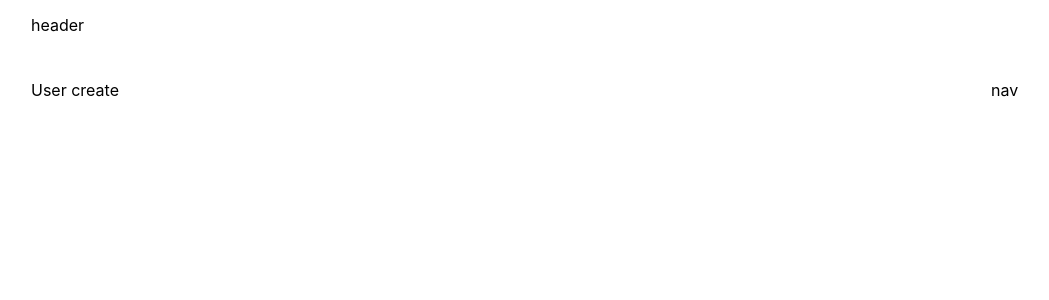
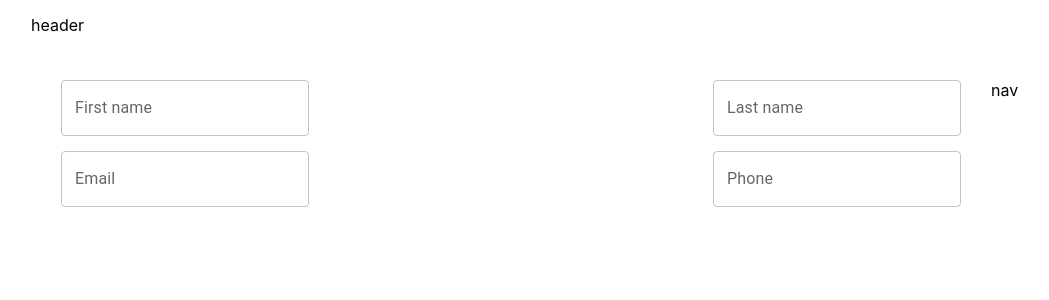
Before and after one commit to MaciejOstojski4/DS-app, a React (Create React App) app: page /users/create in a window 1280 px wide. Shown: the top 300 px of the page, without its empty margins (9-1058 px from the left). Built offline with nearby package versions, Linux system fonts and the light colour scheme.

Commit message:
Add i18n library, hook for handling changes on form and first 4 control

```diff
--- a/package.json
+++ b/package.json
@@ -16,8 +16,10 @@
     "@types/react": "^16.14.25",
     "@types/react-dom": "^16.9.14",
     "@types/react-redux": "^7.1.24",
+    "i18next": "^21.6.16",
     "react": "^18.0.0",
     "react-dom": "^18.0.0",
+    "react-i18next": "^11.16.7",
     "react-redux": "^7.2.8",
     "react-router-dom": "^6.3.0",
     "react-scripts": "5.0.1",
--- /dev/null
+++ b/src/pages/users/create/constants.ts
@@ -0,0 +1,8 @@
+import { UserCreateFormObject } from './types';
+
+export const FORM_OBJECT_EMPTY: UserCreateFormObject = {
+  firstName: '',
+  lastName: '',
+  email: '',
+  phone: '',
+};
--- a/src/pages/users/create/container.tsx
+++ b/src/pages/users/create/container.tsx
@@ -1,5 +1,56 @@
+import { TextField } from '@mui/material';
+import { useTranslation } from 'react-i18next';
+
+import { useForm } from './hooks';
+import * as S from './styles';
+
 export const UserCreate = () => {
+  const { t } = useTranslation('users');
+  const {
+    formObject,
+    handleInputChange
+  } = useForm();
+
   return (
-    <>User create</>
+    <S.Form>
+      <S.FormRow>
+        <S.FormColumn>
+          <S.FormGroup>
+            <TextField
+              name="firstName"
+              label={t('First name')}
+              value={formObject.firstName}
+              onChange={handleInputChange}
+            />
+          </S.FormGroup>
+          <S.FormGroup>
+            <TextField
+              name="email"
+              label={t('Email')}
+              value={formObject.email}
+              onChange={handleInputChange}
+            />
+          </S.FormGroup>
+        </S.FormColumn>
+        <S.FormColumn>
+          <S.FormGroup>
+            <TextField
+              name="lastName"
+              label={t('Last name')}
+              value={formObject.lastName}
+              onChange={handleInputChange}
+            />
+          </S.FormGroup>
+          <S.FormGroup>
+            <TextField
+              name="phone"
+              label={t('Phone')}
+              value={formObject.phone}
+              onChange={handleInputChange}
+            />
+          </S.FormGroup>
+        </S.FormColumn>
+      </S.FormRow>
+    </S.Form>
   );
 };
--- /dev/null
+++ b/src/pages/users/create/hooks.ts
@@ -0,0 +1,18 @@
+import React, { useState } from 'react';
+
+import { FORM_OBJECT_EMPTY } from './constants';
+import { UserCreateFormObject } from './types';
+
+export const useForm = () => {
+  const [formObject, setFormObject] = useState<UserCreateFormObject>(FORM_OBJECT_EMPTY);
+
+  const handleInputChange = (event: React.ChangeEvent<HTMLInputElement>) => {
+    const { name, value } = event.target;
+    setFormObject({ ...formObject, [name]: value });
+  };
+
+  return {
+    formObject,
+    handleInputChange
+  };
+};
--- /dev/null
+++ b/src/pages/users/create/styles.ts
@@ -0,0 +1,22 @@
+import { styled } from '@mui/system';
+
+export const Form = styled('form')({
+  display: 'flex',
+  width: '100%',
+});
+
+export const FormRow = styled('div')({
+  display: 'flex',
+  justifyContent: 'space-between',
+  width: '100%',
+  padding: '0 30px',
+});
+
+export const FormColumn = styled('div')({
+  display: 'flex',
+  flexDirection: 'column'
+});
+
+export const FormGroup = styled('div')({
+  margin: '0 0 15px 0',
+});
--- /dev/null
+++ b/src/pages/users/create/types.ts
@@ -0,0 +1,6 @@
+export interface UserCreateFormObject {
+  firstName: string;
+  lastName: string;
+  email: string;
+  phone: string;
+}
```
Also changed, not shown: src/i18n.js (added, +22 -0 lines), src/i18n/en/users.json (added, +7 -0 lines), 1 other file (tests, documents, lock files or other folders).
